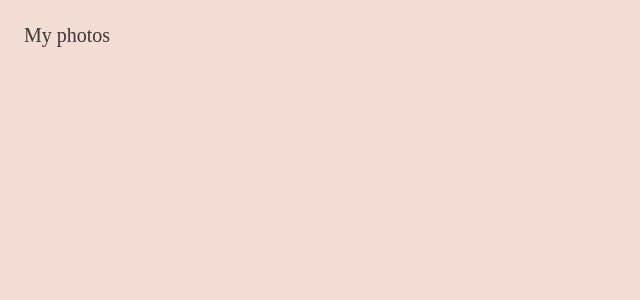
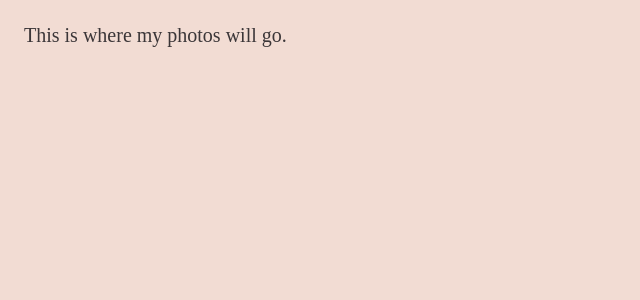
Before and after one commit to robbradyire/my-site, a React (Create React App) app: page /photos in a window 1280 px wide. Shown: the top 300 px of the page, without its empty margins (0-640 px from the left). Built offline with nearby package versions, Linux system fonts and the light colour scheme; a web font is replaced by a local one.

Commit message:
Add 404 page

```diff
--- a/package.json
+++ b/package.json
@@ -50,7 +50,7 @@
     }
   },
   "lint-staged": {
-    "src": [
+    "src/*": [
       "prettier --write",
       "git add"
     ]
--- a/src/App.tsx
+++ b/src/App.tsx
@@ -1,15 +1,16 @@
-import React from 'react';
-import Home from './components/Home';
-import { BrowserRouter as Router, Switch, Route } from 'react-router-dom';
+import React from "react";
+import Home from "./components/Home";
+import { BrowserRouter as Router, Switch, Route } from "react-router-dom";
+import NotFound from "./components/NotFound";
+import Photos from "./components/Photos";
 
 const App: React.FC = () => {
   return (
     <Router>
       <Switch>
-        <Route exact={true} path="/">
-          <Home />
-        </Route>
-        <Route path="/photos">My photos</Route>
+        <Route component={Home} exact={true} path="/" />
+        <Route component={Photos} path="/photos" />
+        <Route component={NotFound} />
       </Switch>
     </Router>
   );
--- /dev/null
+++ b/src/components/NotFound.tsx
@@ -0,0 +1,13 @@
+import React from 'react';
+import { Link } from 'react-router-dom';
+
+const NotFound: React.FC = () => {
+  return (
+    <React.Fragment>
+      <div>Oh dear. I can't work out what to show you.</div>
+      <Link to="/">Back to homepage</Link>
+    </React.Fragment>
+  );
+};
+
+export default NotFound;
```
